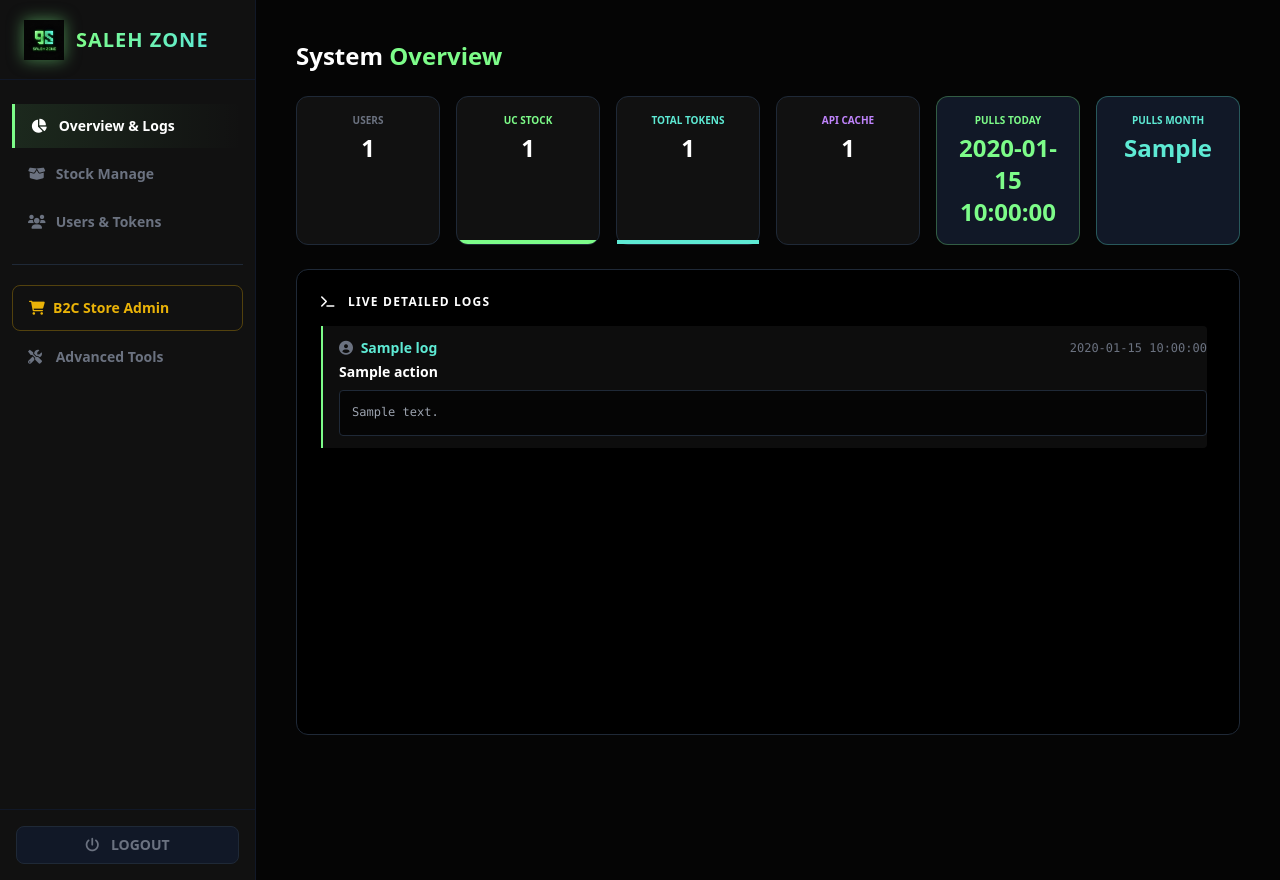
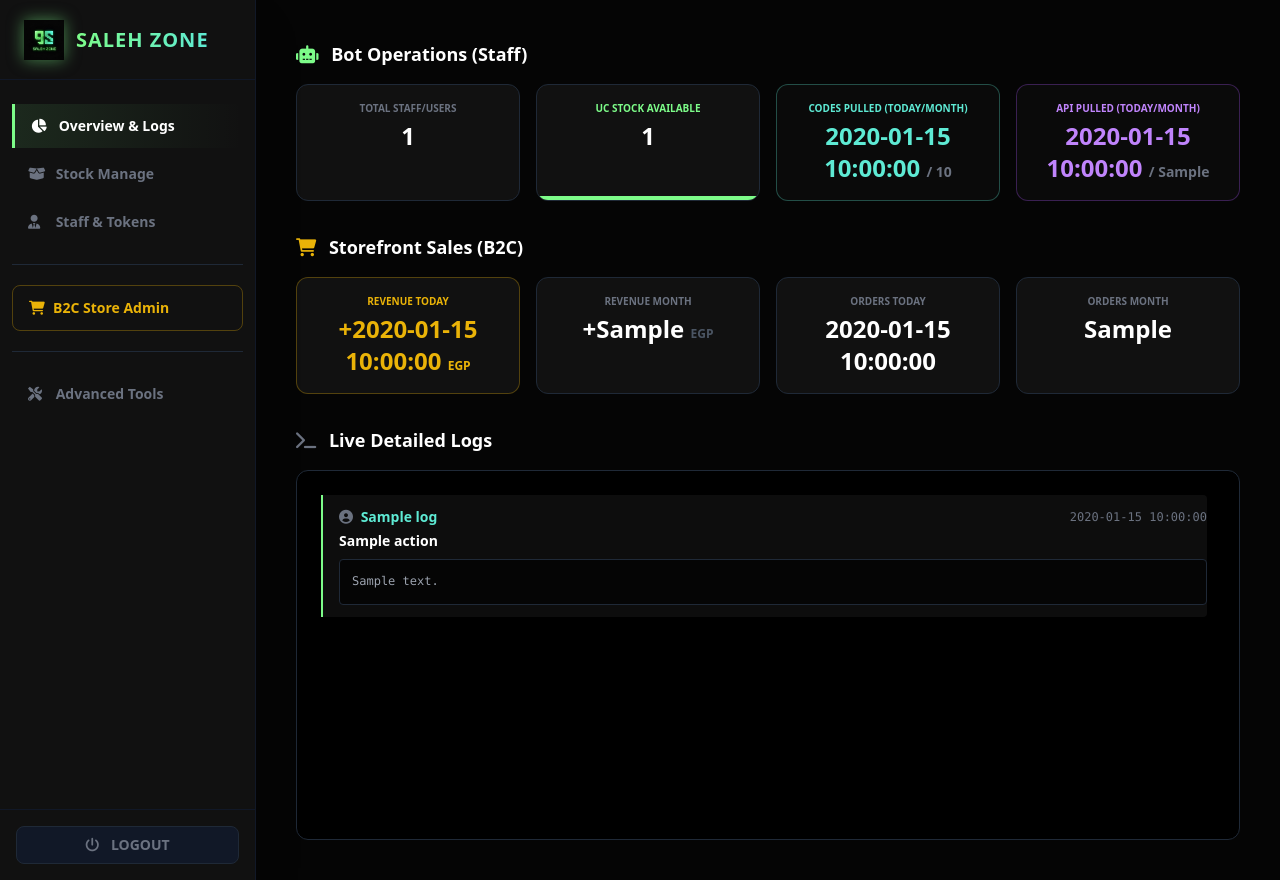
Before and after one commit to abosalehbot-ui/my-bot, a FastAPI app: template templates/index.html in a window 1280 px wide. Run offline with FastAPI, Linux system fonts and the light colour scheme; the template is opened without the code that fills it: most values are stand-ins (such as "Sample title", 1, 10 or a date in 2020); some libraries are stand-ins or nearby versions.

Commit message:
Update index.html

```diff
--- a/templates/index.html
+++ b/templates/index.html
@@ -3,7 +3,7 @@
 <head>
     <meta charset="UTF-8">
     <meta name="viewport" content="width=device-width, initial-scale=1.0">
-    <title>Saleh Zone - Admin</title>
+    <title>Saleh Zone - Master Admin</title>
     <script src="https://cdn.tailwindcss.com"></script>
     <link href="https://cdnjs.cloudflare.com/ajax/libs/font-awesome/6.0.0/css/all.min.css" rel="stylesheet">
     <script>tailwind.config={theme:{extend:{colors:{szgreen:'#7dfc89',szcyan:'#5eead4',darkbg:'#050505',panelbg:'#111'}}}}</script>
@@ -16,11 +16,11 @@
 
     <div id="sidebar-backdrop" onclick="toggleSidebar()" class="fixed inset-0 bg-black/70 z-30 hidden md:hidden transition-opacity"></div>
 
-    <aside id="sidebar" class="w-64 bg-panelbg border-r border-gray-900 flex flex-col justify-between fixed md:relative z-40 h-full transition-transform transform -translate-x-full md:translate-x-0">
+    <aside id="sidebar" class="w-64 bg-panelbg border-r border-gray-900 flex flex-col justify-between fixed md:relative z-40 h-full transition-transform transform -translate-x-full md:translate-x-0 shadow-2xl">
         <div>
             <div class="h-20 flex items-center px-6 border-b border-gray-900 justify-between">
                 <div class="flex items-center">
-                    <img src="/static/logo.png" alt="9S" class="h-10 mr-3 drop-shadow-[0_0_8px_rgba(125,252,137,0.5)]">
+                    <img src="/static/logo.png" alt="SZ" class="h-10 mr-3 drop-shadow-[0_0_8px_rgba(125,252,137,0.5)]" onerror="this.style.display='none'">
                     <span class="text-xl font-black tracking-wider text-transparent bg-clip-text bg-gradient-to-r from-szgreen to-szcyan">SALEH ZONE</span>
                 </div>
                 <button onclick="toggleSidebar()" class="md:hidden text-gray-500 hover:text-white"><i class="fas fa-times text-xl"></i></button>
@@ -28,9 +28,12 @@
             <nav class="mt-6 flex flex-col gap-1 px-3">
                 <button onclick="switchTab('overview')" id="btn-overview" class="nav-active text-left px-4 py-3 rounded-r-lg text-sm font-semibold hover:text-white transition"><i class="fas fa-chart-pie w-6"></i> Overview & Logs</button>
                 <button onclick="switchTab('stock')" id="btn-stock" class="text-gray-500 text-left px-4 py-3 rounded-r-lg text-sm font-semibold hover:text-white transition"><i class="fas fa-box-open w-6"></i> Stock Manage</button>
-                <button onclick="switchTab('users')" id="btn-users" class="text-gray-500 text-left px-4 py-3 rounded-r-lg text-sm font-semibold hover:text-white transition"><i class="fas fa-users w-6"></i> Users & Tokens</button>
+                <button onclick="switchTab('users')" id="btn-users" class="text-gray-500 text-left px-4 py-3 rounded-r-lg text-sm font-semibold hover:text-white transition"><i class="fas fa-user-tie w-6"></i> Staff & Tokens</button>
+
                 <div class="my-4 border-t border-gray-800"></div>
-<a href="/store-admin" class="text-yellow-500 text-left px-4 py-3 rounded-lg text-sm font-bold hover:bg-yellow-500 hover:text-black transition border border-yellow-500/30 flex items-center"><i class="fas fa-shopping-cart w-6"></i> B2C Store Admin</a>
+                <a href="/store-admin" class="text-yellow-500 text-left px-4 py-3 rounded-lg text-sm font-bold hover:bg-yellow-500 hover:text-black transition border border-yellow-500/30 flex items-center"><i class="fas fa-shopping-cart w-6"></i> B2C Store Admin</a>
+                <div class="my-4 border-t border-gray-800"></div>
+
                 <button onclick="switchTab('tools')" id="btn-tools" class="text-gray-500 text-left px-4 py-3 rounded-r-lg text-sm font-semibold hover:text-white transition"><i class="fas fa-tools w-6"></i> Advanced Tools</button>
             </nav>
         </div>
@@ -48,19 +51,26 @@
 
         <div class="p-4 md:p-10">
             <div id="tab-overview" class="tab-content block">
-                <h2 class="text-2xl font-bold text-white mb-6">System <span class="text-szgreen">Overview</span></h2>
-                <div class="grid grid-cols-2 lg:grid-cols-6 gap-4 mb-6">
-                    <div class="bg-panelbg border border-gray-800 p-4 rounded-xl text-center"><div class="text-gray-500 text-[10px] font-bold uppercase mb-1">Users</div><div class="text-2xl font-black text-white">{{ users_count }}</div></div>
-                    <div class="bg-panelbg border border-gray-800 p-4 rounded-xl text-center relative overflow-hidden"><div class="text-szgreen text-[10px] font-bold uppercase mb-1">UC Stock</div><div class="text-2xl font-black text-white">{{ stock_count }}</div><div class="absolute bottom-0 left-0 w-full h-1 bg-szgreen"></div></div>
-                    <div class="bg-panelbg border border-gray-800 p-4 rounded-xl text-center relative"><div class="text-szcyan text-[10px] font-bold uppercase mb-1">Total Tokens</div><div class="text-2xl font-black text-white">{{ total_system_tokens }}</div><div class="absolute bottom-0 left-0 w-full h-1 bg-szcyan"></div></div>
-                    <div class="bg-panelbg border border-gray-800 p-4 rounded-xl text-center"><div class="text-purple-400 text-[10px] font-bold uppercase mb-1">API Cache</div><div class="text-2xl font-black text-white">{{ cached_count }}</div></div>
-                    <div class="bg-gray-900 border border-szgreen/30 p-4 rounded-xl text-center"><div class="text-szgreen text-[10px] font-bold uppercase mb-1">Pulls Today</div><div class="text-2xl font-black text-szgreen">{{ global_today }}</div></div>
-                    <div class="bg-gray-900 border border-szcyan/30 p-4 rounded-xl text-center"><div class="text-szcyan text-[10px] font-bold uppercase mb-1">Pulls Month</div><div class="text-2xl font-black text-szcyan">{{ global_month }}</div></div>
+
+                <h3 class="text-lg font-bold text-white mb-4"><i class="fas fa-robot text-szgreen mr-2"></i> Bot Operations (Staff)</h3>
+                <div class="grid grid-cols-2 lg:grid-cols-4 gap-4 mb-8">
+                    <div class="bg-panelbg border border-gray-800 p-4 rounded-xl text-center"><div class="text-gray-500 text-[10px] font-bold uppercase mb-1">Total Staff/Users</div><div class="text-2xl font-black text-white">{{ users_count }}</div></div>
+                    <div class="bg-panelbg border border-gray-800 p-4 rounded-xl text-center relative overflow-hidden"><div class="text-szgreen text-[10px] font-bold uppercase mb-1">UC Stock Available</div><div class="text-2xl font-black text-white">{{ stock_count }}</div><div class="absolute bottom-0 left-0 w-full h-1 bg-szgreen"></div></div>
+                    <div class="bg-[#0a0a0a] border border-szcyan/30 p-4 rounded-xl text-center"><div class="text-szcyan text-[10px] font-bold uppercase mb-1">Codes Pulled (Today/Month)</div><div class="text-2xl font-black text-szcyan">{{ global_stats.stock_today }} <span class="text-sm text-gray-500">/ {{ global_stats.stock_month }}</span></div></div>
+                    <div class="bg-[#0a0a0a] border border-purple-500/30 p-4 rounded-xl text-center"><div class="text-purple-400 text-[10px] font-bold uppercase mb-1">API Pulled (Today/Month)</div><div class="text-2xl font-black text-purple-400">{{ global_stats.api_today }} <span class="text-sm text-gray-500">/ {{ global_stats.api_month }}</span></div></div>
                 </div>
 
+                <h3 class="text-lg font-bold text-white mb-4"><i class="fas fa-shopping-cart text-yellow-500 mr-2"></i> Storefront Sales (B2C)</h3>
+                <div class="grid grid-cols-2 lg:grid-cols-4 gap-4 mb-8">
+                    <div class="bg-panelbg border border-yellow-500/30 p-4 rounded-xl text-center"><div class="text-yellow-500 text-[10px] font-bold uppercase mb-1">Revenue Today</div><div class="text-2xl font-black text-yellow-500">+{{ store_stats.rev_today }} <span class="text-xs">EGP</span></div></div>
+                    <div class="bg-panelbg border border-gray-800 p-4 rounded-xl text-center"><div class="text-gray-500 text-[10px] font-bold uppercase mb-1">Revenue Month</div><div class="text-2xl font-black text-white">+{{ store_stats.rev_month }} <span class="text-xs text-gray-600">EGP</span></div></div>
+                    <div class="bg-panelbg border border-gray-800 p-4 rounded-xl text-center"><div class="text-gray-500 text-[10px] font-bold uppercase mb-1">Orders Today</div><div class="text-2xl font-black text-white">{{ store_stats.sales_today }}</div></div>
+                    <div class="bg-panelbg border border-gray-800 p-4 rounded-xl text-center"><div class="text-gray-500 text-[10px] font-bold uppercase mb-1">Orders Month</div><div class="text-2xl font-black text-white">{{ store_stats.sales_month }}</div></div>
+                </div>
+
+                <h3 class="text-lg font-bold text-white mb-4"><i class="fas fa-terminal text-gray-500 mr-2"></i> Live Detailed Logs</h3>
                 <div class="bg-black border border-gray-800 rounded-xl p-6 relative overflow-hidden">
-                    <h3 class="text-white font-bold mb-4 uppercase text-xs tracking-widest text-szcyan"><i class="fas fa-terminal mr-2"></i> Live Detailed Logs</h3>
-                    <div class="h-96 overflow-y-auto space-y-3 pb-10 pr-2">
+                    <div class="h-80 overflow-y-auto space-y-3 pb-10 pr-2">
                         {% for log in logs %}
                         <div class="border-l-2 border-szgreen pl-4 py-3 bg-white/5 rounded-r">
                             <div class="flex justify-between items-center mb-1">
@@ -80,10 +90,10 @@
             </div>
 
             <div id="tab-users" class="tab-content hidden">
-                <h2 class="text-2xl font-bold text-white mb-6">Users & <span class="text-szcyan">Tokens Pool</span></h2>
+                <h2 class="text-2xl font-bold text-white mb-6">Staff & <span class="text-szcyan">Tokens Pool</span></h2>
                 <div class="grid grid-cols-1 lg:grid-cols-3 gap-6 mb-8">
                     <div class="bg-panelbg border border-gray-800 p-6 rounded-xl">
-                        <h3 class="font-bold text-white uppercase text-sm mb-4"><i class="fas fa-user-plus text-szgreen mr-2"></i> Add User</h3>
+                        <h3 class="font-bold text-white uppercase text-sm mb-4"><i class="fas fa-user-plus text-szgreen mr-2"></i> Add Staff</h3>
                         <form action="/api/add_user" method="POST">
                             <input type="number" name="user_id" placeholder="Telegram ID" required class="w-full bg-[#0a0a0a] border border-gray-800 text-white p-3 rounded-lg mb-3 text-sm focus:border-szgreen outline-none">
                             <input type="text" name="name" placeholder="Name" required class="w-full bg-[#0a0a0a] border border-gray-800 text-white p-3 rounded-lg mb-3 text-sm focus:border-szgreen outline-none">
@@ -109,10 +119,10 @@
                     </div>
 
                     <div class="bg-panelbg border border-gray-800 rounded-xl overflow-hidden lg:col-span-2 flex flex-col h-[700px]">
-                        <div class="px-6 py-4 border-b border-gray-800"><h3 class="font-bold text-white uppercase text-sm">User Management & Stats</h3></div>
+                        <div class="px-6 py-4 border-b border-gray-800"><h3 class="font-bold text-white uppercase text-sm">Staff Management & Individual Stats</h3></div>
                         <div class="overflow-x-auto flex-1 p-2">
                             <table class="w-full text-left text-sm whitespace-nowrap">
-                                <thead class="bg-[#151515] text-gray-500"><tr><th class="px-4 py-3">User</th><th class="px-4 py-3">Pulls (T/W/M)</th><th class="px-4 py-3">Smart Tokens</th><th class="px-4 py-3">Actions</th></tr></thead>
+                                <thead class="bg-[#151515] text-gray-500"><tr><th class="px-4 py-3">User</th><th class="px-4 py-3">Detailed Pulls (T/M)</th><th class="px-4 py-3">Smart Tokens</th><th class="px-4 py-3">Actions</th></tr></thead>
                                 <tbody class="divide-y divide-gray-900">
                                     {% for u in all_users %}
                                     <tr class="hover:bg-gray-900/50">
@@ -120,7 +130,18 @@
                                             <div class="font-bold text-white flex items-center gap-2">{{ u.name }} <span class="px-2 py-0.5 rounded text-[10px] {% if u.role == 'admin' %}bg-red-900 text-red-300{% elif u.role == 'employee' %}bg-szcyan/20 text-szcyan{% else %}bg-gray-800 text-gray-400{% endif %} uppercase tracking-wider">{{ u.role }}</span></div>
                                             <div class="text-[10px] text-gray-500 font-mono mt-1">{{ u._id }} | 🔑 Tokens: <span class="text-white">{{ u.tokens|length }}</span></div>
                                         </td>
-                                        <td class="px-4 py-3 text-xs font-mono"><span class="text-szgreen font-bold" title="Today">{{ u.pull_stats.today }}</span> / <span class="text-szcyan" title="This Week">{{ u.pull_stats.week }}</span> / <span class="text-gray-500" title="This Month">{{ u.pull_stats.month }}</span></td>
+
+                                        <td class="px-4 py-3 text-xs font-mono">
+                                            <div class="mb-1 bg-black px-2 py-1 rounded inline-block border border-gray-800">
+                                                <span class="text-[9px] text-gray-500 uppercase mr-1">API:</span>
+                                                <span class="text-purple-400 font-bold" title="API Today">{{ u.stats_details.api_today }}</span> / <span class="text-gray-500" title="API Month">{{ u.stats_details.api_month }}</span>
+                                            </div>
+                                            <div class="bg-black px-2 py-1 rounded inline-block border border-gray-800">
+                                                <span class="text-[9px] text-gray-500 uppercase mr-1">Codes:</span>
+                                                <span class="text-szcyan font-bold" title="Codes Today">{{ u.stats_details.stock_today }}</span> / <span class="text-gray-500" title="Codes Month">{{ u.stats_details.stock_month }}</span>
+                                            </div>
+                                        </td>
+
                                         <td class="px-4 py-3">
                                             <form action="/api/add_user_tokens" method="POST" class="flex gap-2">
                                                 <input type="hidden" name="user_id" value="{{ u._id }}">
@@ -128,7 +149,7 @@
                                                 <button class="bg-gray-800 text-white px-2 py-1 rounded hover:bg-szgreen hover:text-black transition" title="Extract Tokens">+</button>
                                             </form>
                                         </td>
-                                        <td class="px-4 py-3 flex gap-2">
+                                        <td class="px-4 py-3 flex gap-2 items-center h-full pt-4">
                                             <form action="/api/user_action" method="POST" title="Toggle Role"><input type="hidden" name="user_id" value="{{ u._id }}"><input type="hidden" name="action" value="toggle_role"><button class="text-gray-400 hover:text-white p-1"><i class="fas fa-user-cog"></i></button></form>
                                             <form action="/api/user_action" method="POST" title="Clear Tokens" onsubmit="return confirm('Clear tokens?');"><input type="hidden" name="user_id" value="{{ u._id }}"><input type="hidden" name="action" value="clear_tokens"><button class="text-yellow-500 hover:text-yellow-400 p-1"><i class="fas fa-eraser"></i></button></form>
                                             <form action="/api/user_action" method="POST" title="Clear Logs" onsubmit="return confirm('Clear logs?');"><input type="hidden" name="user_id" value="{{ u._id }}"><input type="hidden" name="action" value="clear_logs"><button class="text-purple-500 hover:text-purple-400 p-1"><i class="fas fa-history"></i></button></form>
@@ -269,7 +290,9 @@
             document.querySelectorAll('.tab-content').forEach(el => el.classList.add('hidden'));
             document.getElementById('tab-' + tabId).classList.remove('hidden');
             document.querySelectorAll('[id^="btn-"]').forEach(el => { el.classList.remove('nav-active', 'text-white'); el.classList.add('text-gray-500'); });
-            document.getElementById('btn-' + tabId).classList.add('nav-active', 'text-white');
+
+            if(tabId !== 'store') { document.getElementById('btn-' + tabId).classList.add('nav-active', 'text-white'); }
+
             window.history.replaceState({}, '', '/?tab=' + tabId);
             const sidebar = document.getElementById('sidebar');
             if(window.innerWidth < 768 && !sidebar.classList.contains('-translate-x-full')) toggleSidebar();
@@ -309,7 +332,6 @@
             document.getElementById('modal-codes-list').value = data.codes.length > 0 ? data.codes.join('\n') : "Empty stock.";
         }
 
-        // دالة فتح التوكنات المشتركة
         async function openSharedTokensModal() {
             document.getElementById('shared-tokens-modal').classList.remove('hidden');
             document.getElementById('modal-shared-tokens-list').value = "Loading...";
```
